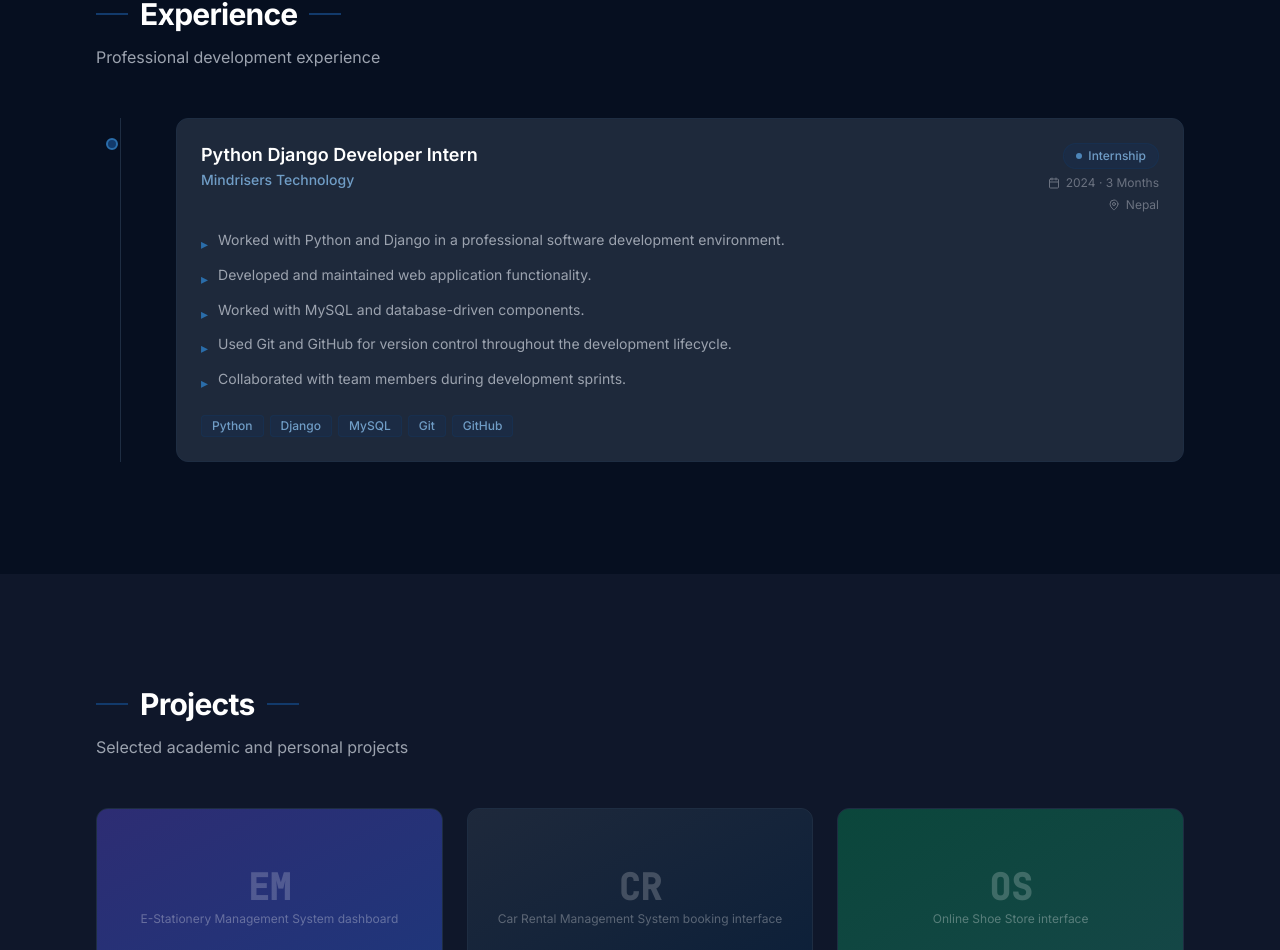
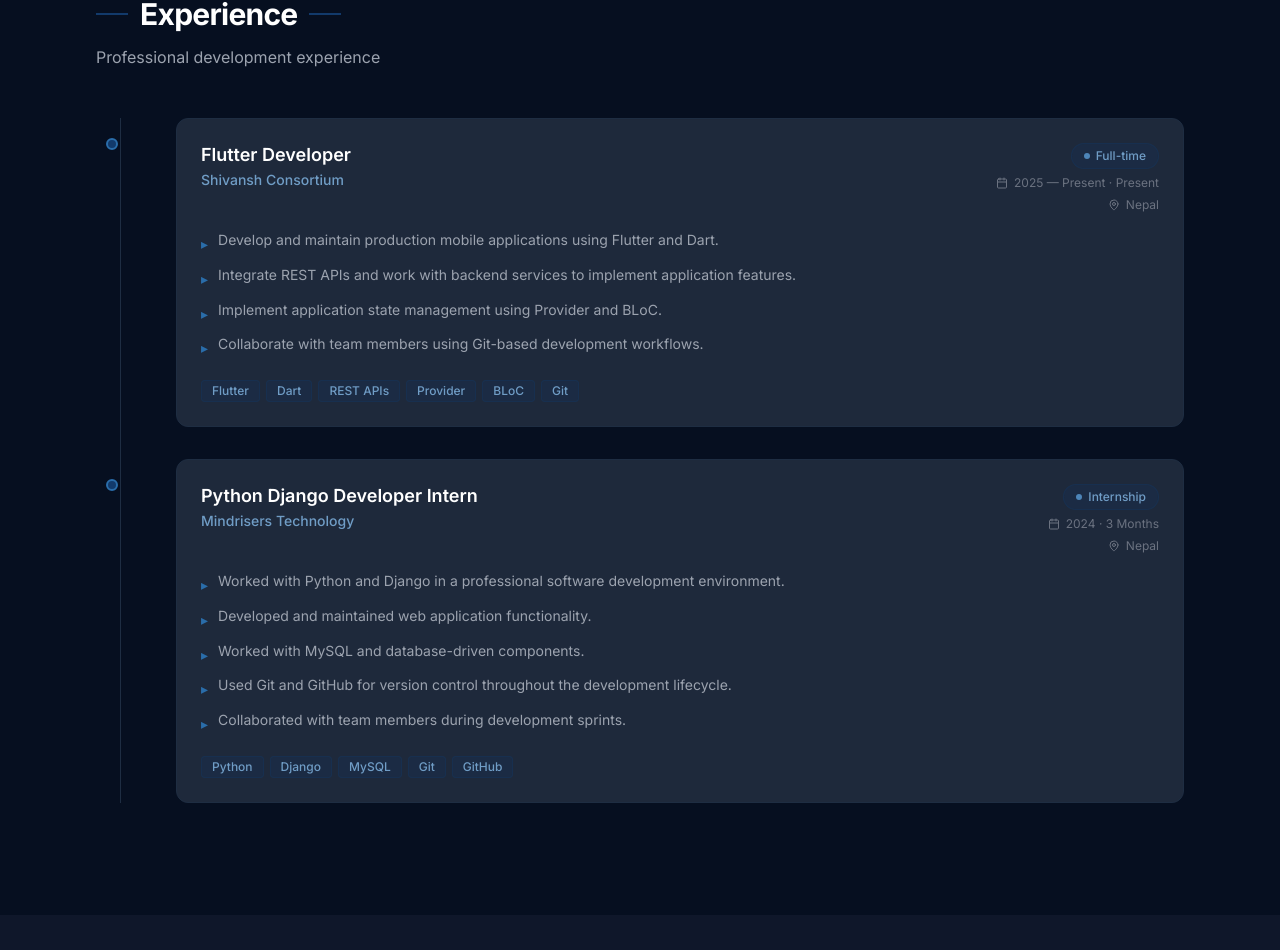
Before and after one commit to razsilwal/RazPortfolio-, a React (Vite) app: page / in a window 1280 px wide. Shown: the part 1850-2800 px from the top of the page. Built offline with nearby package versions, Linux system fonts and the light colour scheme.

Commit message:
add fraudgurad live demo and update experience

```diff
--- a/src/components/sections/Hero.tsx
+++ b/src/components/sections/Hero.tsx
@@ -114,7 +114,7 @@
               className="text-lg sm:text-xl text-gray-300 font-medium mb-6 animate-slide-up"
               style={{ animationDelay: '0.2s', animationFillMode: 'both' }}
             >
-          Computer Science Graduate &nbsp;|&nbsp; Software Developer &nbsp;|&nbsp; Data Science &amp; ML Enthusiast            </p>
+          Data Science & Machine Learning &nbsp;|&nbsp; Software Developer &nbsp;|&nbsp; Data Science &amp; ML Enthusiast            </p>
 
             {/* Introduction */}
             <p
--- a/src/components/ui/ProjectCard.tsx
+++ b/src/components/ui/ProjectCard.tsx
@@ -126,22 +126,57 @@
         </div>
 
         {/* Actions */}
-        <div className="mt-auto pt-2 flex items-center gap-3">
+        {/* Actions */}
+<div className="mt-auto pt-2 flex items-center gap-4">
+
+  {/* Live Demo */}
+  {project.liveUrl && (
+    <a
+      href={project.liveUrl}
+      target="_blank"
+      rel="noopener noreferrer"
+      className="
+        inline-flex items-center gap-2
+        px-3 py-1.5
+        rounded-lg
+        bg-primary-700
+        text-white
+        text-sm font-medium
+        hover:bg-primary-600
+        transition-colors duration-200
+        focus-visible:outline
+        focus-visible:outline-2
+        focus-visible:outline-primary-500
+      "
+      aria-label={`Open live demo of ${project.name}`}
+    >
+      <ExternalLinkIcon />
+      Live Demo
+    </a>
+  )}
+
+  {/* GitHub */}
   <a
     href={project.githubUrl}
     target="_blank"
     rel="noopener noreferrer"
     className="
-              inline-flex items-center gap-2 text-sm font-medium text-gray-300
-              hover:text-white transition-colors duration-200
-              focus-visible:outline focus-visible:outline-2 focus-visible:outline-primary-500 rounded
+      inline-flex items-center gap-2
+      text-sm font-medium text-gray-300
+      hover:text-white
+      transition-colors duration-200
+      focus-visible:outline
+      focus-visible:outline-2
+      focus-visible:outline-primary-500
+      rounded
     "
     aria-label={`View ${project.name} source code on GitHub`}
   >
     <GithubIcon />
-            View on GitHub
+    GitHub
     <ExternalLinkIcon />
   </a>
+
 </div>
       </div>
     </article>
--- a/src/data/experience.ts
+++ b/src/data/experience.ts
@@ -1,6 +1,23 @@
 import type { ExperienceItem } from '../types';
 
 export const experience: ExperienceItem[] = [
+  {
+    id: 'flutter-developer',
+    role: 'Flutter Developer',
+    company: 'Shivansh Consortium',
+    location: 'Nepal',
+    period: '2025 — Present',
+    duration: 'Present',
+    type: 'full-time',
+    responsibilities: [
+      'Develop and maintain production mobile applications using Flutter and Dart.',
+      'Integrate REST APIs and work with backend services to implement application features.',
+      'Implement application state management using Provider and BLoC.',
+      'Collaborate with team members using Git-based development workflows.',
+    ],
+    technologies: ['Flutter', 'Dart', 'REST APIs', 'Provider', 'BLoC', 'Git'],
+  },
+
   {
     id: 'mindrisers-intern',
     role: 'Python Django Developer Intern',
--- a/src/data/projects.ts
+++ b/src/data/projects.ts
@@ -2,25 +2,46 @@
 
 export const projects: Project[] = [
   {
+    id: 'fraudguard',
+    name: 'FraudGuard — Fraud Detection & Risk Analytics',
+    description:
+      'An end-to-end machine learning platform for credit-card fraud detection, focusing on severe class imbalance, model comparison, PR-AUC evaluation, threshold analysis, and interpretable predictions.',
+    technologies: [
+      'Python',
+      'scikit-learn',
+      'XGBoost',
+      'imbalanced-learn',
+      'SHAP',
+      'Streamlit',
+    ],
+    githubUrl: 'https://github.com/razsilwal/fraud-detection',
+    liveUrl: 'https://fraud-detection-raz.streamlit.app/',
+    imageAlt: 'FraudGuard fraud detection and risk analytics platform',
+    featured: true,
+  },
+
+  {
     id: 'e-stationery',
     name: 'E-Stationery Management System',
     description:
-      'An online stationery and book management system with separate user and administrator dashboards. Users can browse and purchase stationery products while administrators can manage products and system data.',
+      'An online stationery and book management system with separate user and administrator dashboards. Users can browse and purchase stationery products while administrators manage products and system data.',
     technologies: ['PHP', 'MySQL', 'HTML', 'CSS', 'JavaScript'],
     githubUrl: 'https://github.com/razsilwal/4thSemProject',
     imageAlt: 'E-Stationery Management System dashboard',
     featured: true,
   },
+
   {
     id: 'car-rental',
     name: 'Car Rental Management System',
     description:
-      'A web-based car rental platform where users can browse vehicles, make rental bookings, and complete online payments. Features include user authentication, vehicle booking, administrative management, and eSewa payment integration.',
+      'A web-based car rental platform where users can browse vehicles, make rental bookings, and complete online payments with eSewa. Includes authentication, booking management, and administrative controls.',
     technologies: ['PHP', 'MySQL', 'JavaScript', 'eSewa'],
     githubUrl: 'https://github.com/razsilwal/Car-Rental-System-',
     imageAlt: 'Car Rental Management System booking interface',
     featured: true,
   },
+
   {
     id: 'shoe-store',
     name: 'Online Shoe Store',
--- a/src/types/index.ts
+++ b/src/types/index.ts
@@ -6,6 +6,7 @@
   description: string;
   technologies: string[];
   githubUrl: string;
+  liveUrl?: string;
   imageAlt: string;
   featured?: boolean;
 }
```
Lines whose indentation alone changed are shown as unchanged.
